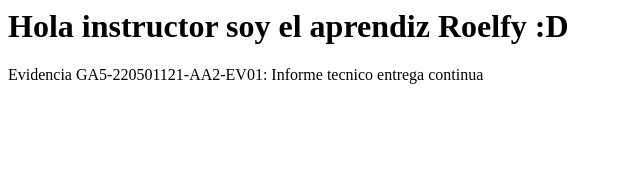
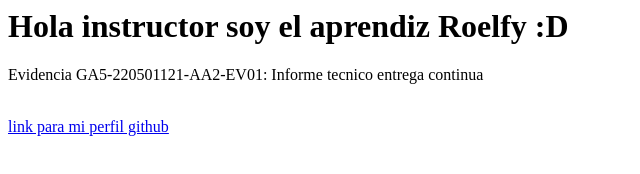
Before and after one commit to RoelfyF/rep-evidenciasena, a plain HTML site: page index.html in a window 1280 px wide. Shown: the whole page, without its empty margins (0-640 px from the left). Drawn offline with Linux system fonts and the light colour scheme.

Commit message:
mi perfil de github

```diff
--- a/index.html
+++ b/index.html
@@ -7,5 +7,7 @@
 <body>
     <h1>Hola instructor soy el aprendiz Roelfy :D </h1>
     <p>Evidencia GA5-220501121-AA2-EV01: Informe tecnico entrega continua </p>
+    <br>
+    <a href="https://github.com/RoelfyF">link para mi perfil github</a>
 </body>
 </html>
```
